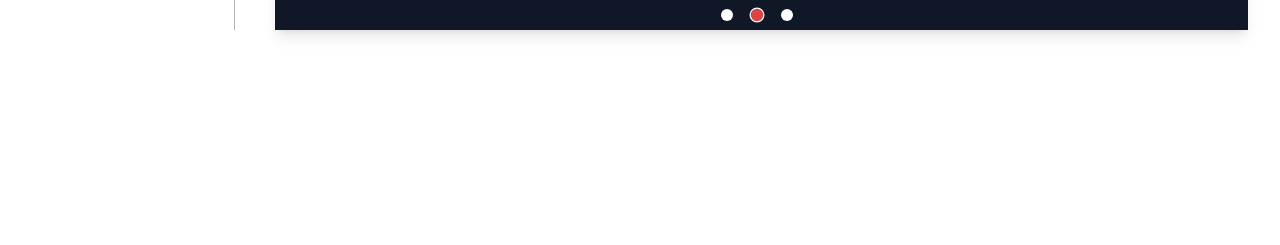
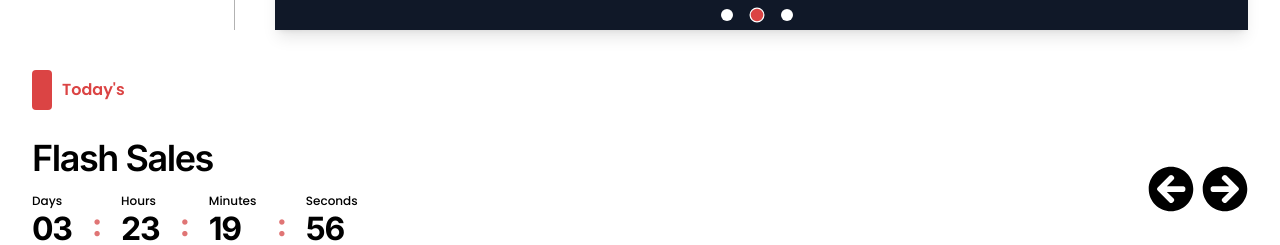
Before and after one commit to shakib97itis/exclusive_ecommerce, a React (Vite) app: page / in a window 1280 px wide. Shown: the part 743-988 px from the top of the page. Before the commit the page ends 800 px from the top, so only its background shows below. Built offline with nearby package versions, Linux system fonts and the light colour scheme.

Commit message:
feat: add FlashSales component and integrate into Home page layout

```diff
--- /dev/null
+++ b/src/features/products/components/flashSales/FlashSales.jsx
@@ -0,0 +1,60 @@
+import React from "react";
+import { FaArrowCircleLeft, FaArrowCircleRight } from "react-icons/fa";
+
+const FlashSales = () => {
+  return (
+    <div className="">
+      {/* TOP TITLE */}
+      <div className="title-16-semibold text-secondary-2 mb-6 flex items-center gap-2.5">
+        <div className="bg-secondary-2 h-10 w-5 rounded-sm"></div>
+        <p c>Today's</p>
+      </div>
+      <div className="flex items-center justify-between">
+        <div className="space-y-2.5">
+          <h2 className="heading-36-semibold">Flash Sales</h2>
+          <SalesTimer />
+        </div>
+        <div className="flex gap-2 items-center">
+          <button className="w-[46px] h-[46px] flex items-center justify-center cursor-pointer">
+            <FaArrowCircleLeft className="text-[46px]" />
+          </button>
+          <button className="w-[46px] h-[46px] flex items-center justify-center cursor-pointer">
+            <FaArrowCircleRight className="text-[46px]" />
+          </button>
+        </div>
+      </div>
+    </div>
+  );
+};
+
+const SalesTimer = () => {
+  return (
+    <div className="flex items-end gap-5">
+      <div className="">
+        <div className="title-12-medium text-text-2 mb-1">Days</div>
+        <div className="heading-32-bold text-text-2">03</div>
+      </div>
+      <span className="text-hover-button heading-32-bold mb-1">:</span>
+      <div className="">
+        <div className="title-12-medium text-text-2 mb-1">Hours</div>
+        <div className="heading-32-bold text-text-2">23</div>
+      </div>
+      <span className="text-hover-button heading-32-bold mb-1">:</span>
+      <div className="">
+        <div className="title-12-medium text-text-2 mb-1">Minutes</div>
+        <div className="heading-32-bold text-text-2">19</div>
+      </div>
+      <span className="text-hover-button heading-32-bold mb-1">:</span>
+      <div className="">
+        <div className="title-12-medium text-text-2 mb-1">Seconds</div>
+        <div className="heading-32-bold text-text-2">56</div>
+      </div>
+    </div>
+  );
+};
+
+const SalesSlider = () => {
+
+};
+
+export default FlashSales;
--- a/src/pages/home/Home.jsx
+++ b/src/pages/home/Home.jsx
@@ -3,21 +3,29 @@ import Header from "../../components/header/Header";
 import NavBar from "../../components/navigation/NavBar";
 import CategoryNav from "../../components/navigation/CategoryNav";
 import HeroSlider from "../../components/heroSlider/HeroSlider";
+import FlashSales from "../../features/products/components/flashSales/FlashSales";
 
 const Home = () => {
   return (
     <>
       <Header />
       <NavBar />
-      {/* HOME MAIN CONTENT LAYOUT */}
 
-      <div className="main-container grid grid-cols-12">
+      {/* MAIN CONTENT START */}
+      <div className="main-container mb-10 grid grid-cols-12">
         {/* CATEGORIES NAV HOLDER */}
         <CategoryNav />
-
         {/* HERO BANNER SLIDER */}
         <HeroSlider />
       </div>
+
+      <section className="">
+        <div className="main-container">
+          <FlashSales />
+        </div>
+      </section>
+
+      {/* MAIN CONTENT END */}
     </>
   );
 };
--- a/src/styles/index.css
+++ b/src/styles/index.css
@@ -103,7 +103,7 @@
 
   /* ===== 36 ===== */
   .heading-36-bold {
-    @apply font-primary text-4xl leading-[30px] font-bold tracking-[-0.04em];
+    @apply font-primary leading-[30px] font-bold tracking-[-0.04em] text-4xl;
   }
   .heading-36-semibold {
     @apply font-primary text-4xl leading-[48px] font-semibold tracking-[-0.04em];
@@ -117,7 +117,7 @@
 
   /* ===== 32 ===== */
   .heading-32-bold {
-    @apply font-primary text-[32px] leading-[30px] font-bold tracking-[-0.04em];
+    @apply font-primary text-2xl sm:text-[32px] leading-[30px] font-bold tracking-[-0.04em];
   }
   .heading-32-semibold {
     @apply font-primary text-[32px] leading-[30px] font-semibold tracking-[-0.04em];
```
